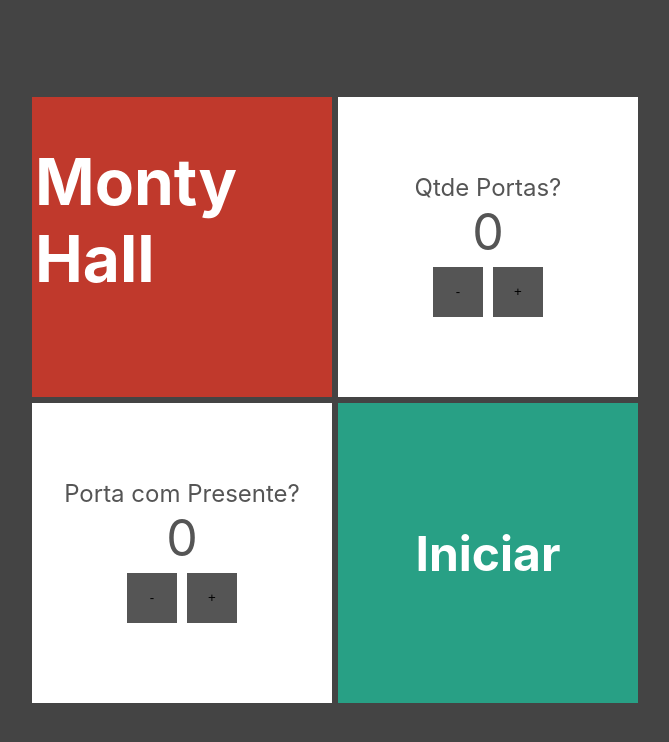
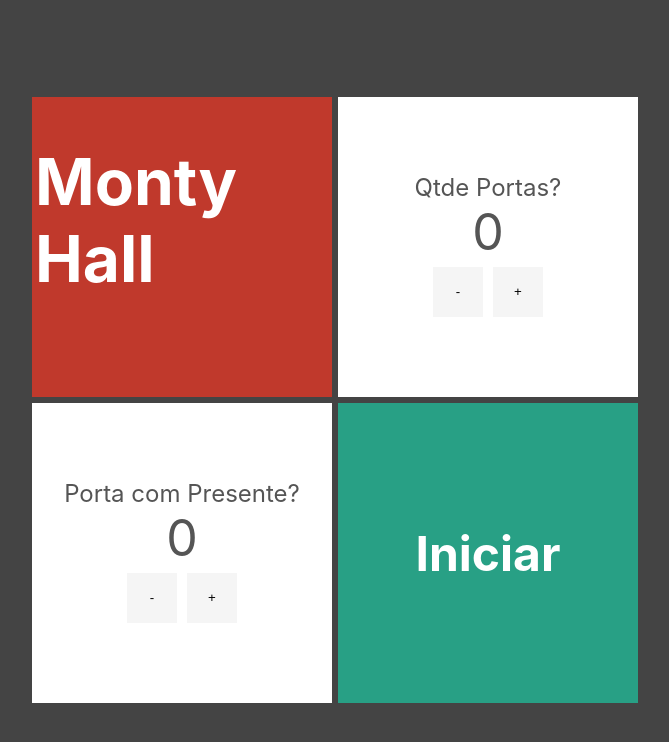
Before and after one commit to fredcrodrigues/Desafio_Porta, a Next.js app: page / in a window 1280 px wide. Shown: the top 742 px of the page, without its empty margins (305-974 px from the left). Built offline with nearby package versions, Linux system fonts and the light colour scheme.

Commit message:
Adionando imagem no readme

```diff
--- a/src/_assents/css/EntradaNumerica.module.css
+++ b/src/_assents/css/EntradaNumerica.module.css
@@ -26,6 +26,6 @@
     width: 50px;
     height: 50px;
     margin: 5px;
-    background-color: #555;
+    background-color: #f5f5f5;
     border: none;
 }
```
Also changed, not shown: 1 other file (tests, documents, lock files or other folders).
